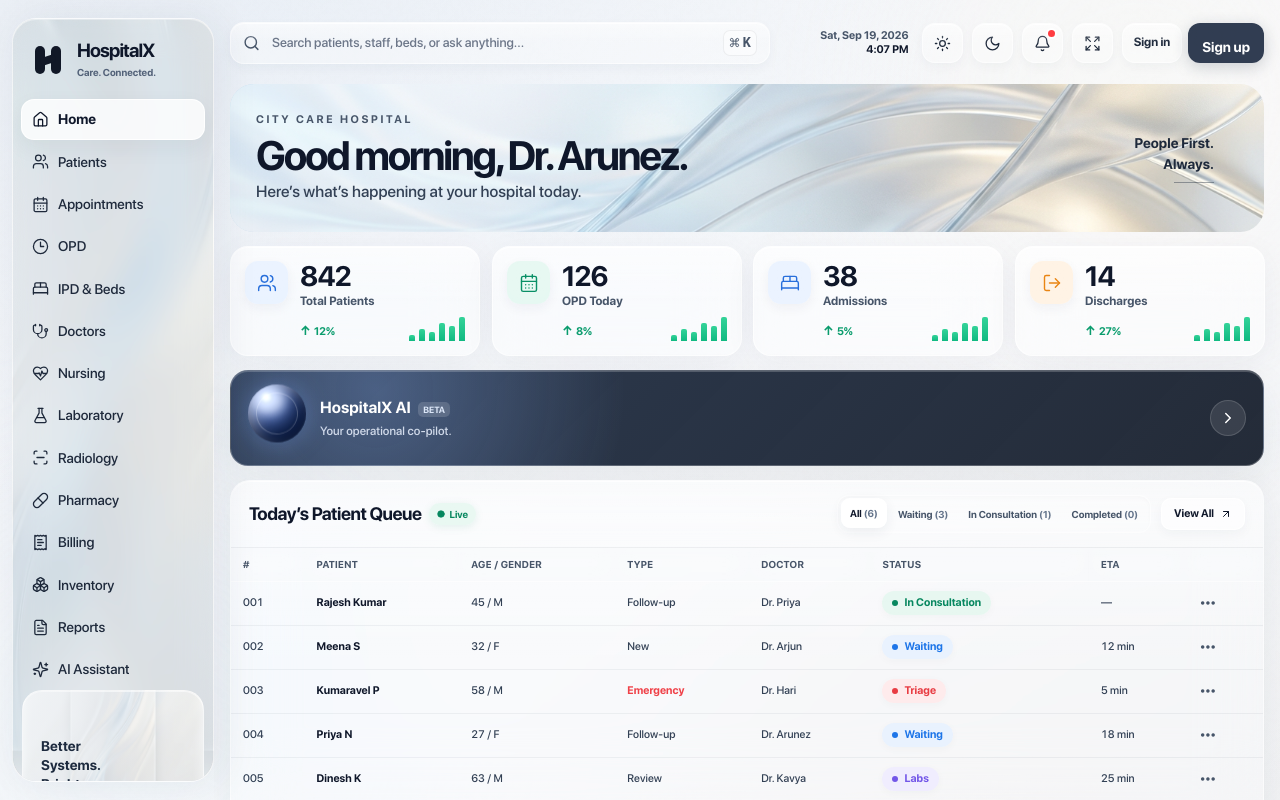
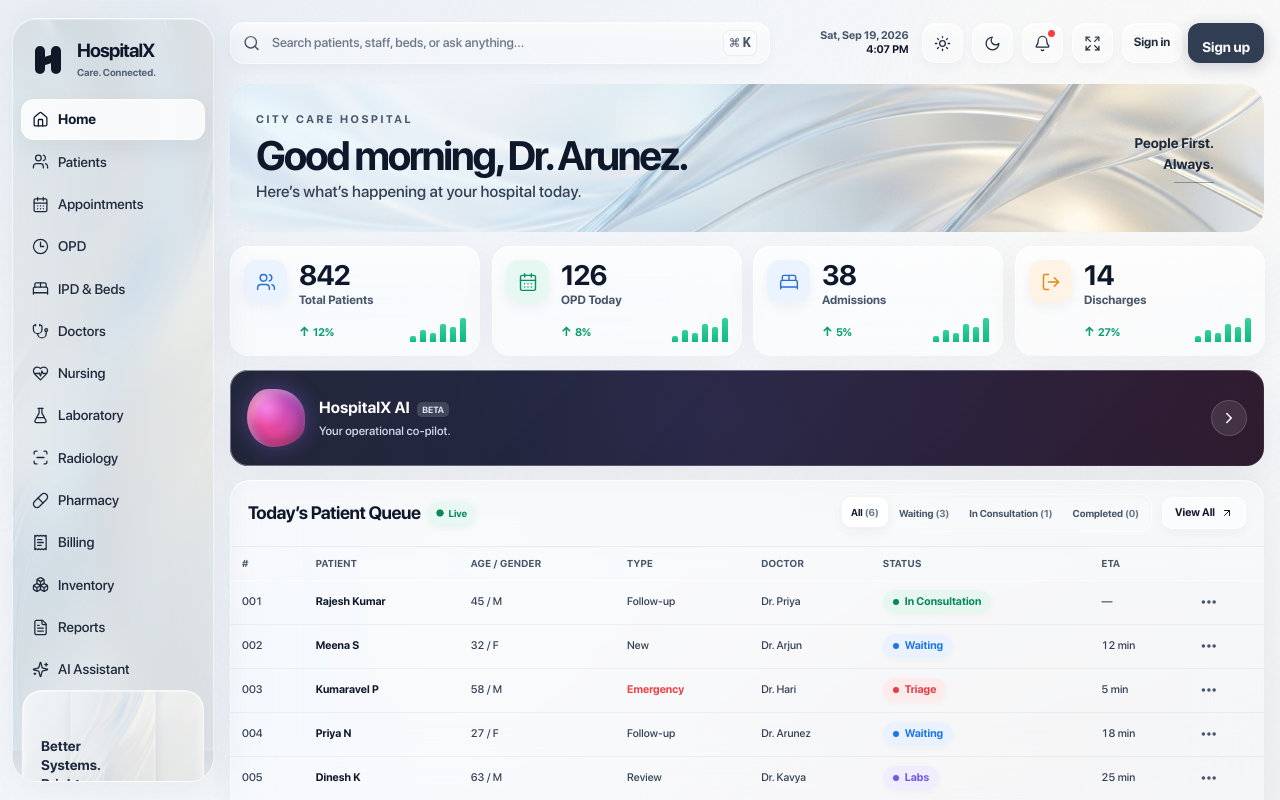
Before and after one commit to Z-A-R-R-O/HospitalX, a Next.js app: page / in a window 1280 px wide. Built offline with nearby package versions, Linux system fonts and the light colour scheme; no server answers; the database is empty.

Commit message:
UI: Add glowing glass edges, animated AI mesh orb, and staggered chart animations

```diff
--- a/app/design-system.css
+++ b/app/design-system.css
@@ -162,8 +162,14 @@ main { height: 100dvh; padding: 22px clamp(18px, 2vw, 32px) 14px; overflow: auto
   min-height: 110px; padding: 14px; display: flex; gap: 12px; overflow: hidden; border-radius: 18px; transition: transform var(--motion-normal) var(--ease-soft), box-shadow var(--motion-normal) ease, background var(--motion-normal) ease; animation: cardIn .68s var(--ease-soft) both; will-change: transform;
   background: rgba(255,255,255,.48);
   backdrop-filter: blur(30px) saturate(160%);
-  border: 1px solid rgba(255,255,255,.65);
+  border: none;
   box-shadow: 0 8px 32px rgba(31,48,71,.05), inset 0 1px 0 rgba(255,255,255,.8);
+}
+.metric-card::after {
+  content: ""; position: absolute; inset: 0; border-radius: inherit; padding: 1px;
+  background: linear-gradient(135deg, rgba(255,255,255,0.95) 0%, rgba(255,255,255,0.2) 40%, rgba(255,255,255,0) 100%);
+  -webkit-mask: linear-gradient(#fff 0 0) content-box, linear-gradient(#fff 0 0);
+  -webkit-mask-composite: xor; mask-composite: exclude; pointer-events: none; z-index: 10;
 }
 .metric-card:nth-child(1) { animation-delay: 120ms; }.metric-card:nth-child(2) { animation-delay: 170ms; }.metric-card:nth-child(3) { animation-delay: 220ms; }.metric-card:nth-child(4) { animation-delay: 270ms; }
 .metric-card:hover, .panel:hover, .analytics-card:hover, .queue:hover, .prompts:hover, .quick:hover, .attention:hover { transform: translate3d(0,-4px,0) scale(1.01); box-shadow: 0 24px 58px rgba(31,48,71,.12), inset 0 1px 0 rgba(255,255,255,.94); }
@@ -184,18 +190,55 @@ main { height: 100dvh; padding: 22px clamp(18px, 2vw, 32px) 14px; overflow: auto
 .mini-bars i { width: 6px; border-radius: 2px 2px 0 0; background: linear-gradient(180deg, #34d399, #10b981); transform-origin: bottom; animation: barRise .72s var(--ease-soft) both; }
 .mini-bars i:nth-child(2) { animation-delay: 45ms; }.mini-bars i:nth-child(3) { animation-delay: 90ms; }.mini-bars i:nth-child(4) { animation-delay: 135ms; }.mini-bars i:nth-child(5) { animation-delay: 180ms; }.mini-bars i:nth-child(6) { animation-delay: 225ms; }
 
-.ai-card { position: relative; min-height: 110px; padding: 15px 17px; display: flex; align-items: center; gap: 14px; overflow: hidden; border: 1px solid rgba(255,255,255,.25); border-radius: 18px; color: white; background: radial-gradient(circle at 14% 20%, rgba(126,161,222,.38), transparent 28%), linear-gradient(135deg, rgba(36,50,72,.96), rgba(17,25,39,.92)); box-shadow: var(--shadow-md), inset 0 1px rgba(255,255,255,.2); animation: cardIn .74s var(--ease-soft) 300ms both; transition: transform var(--motion-normal) var(--ease-soft), box-shadow var(--motion-normal) ease; }
-.ai-card:hover { transform: translate3d(0,-4px,0) scale(1.01); box-shadow: 0 32px 64px rgba(10,20,35,.35), inset 0 1px rgba(255,255,255,.25); }
-.ai-card strong, .ai-card span { display: block; }
-.ai-card strong { font-size: 16px; font-weight: 700; }
+.ai-card {
+  position: relative; min-height: 110px; padding: 15px 17px; display: flex; align-items: center; gap: 14px; overflow: hidden; border-radius: 18px; color: white;
+  background: linear-gradient(135deg, rgba(20,25,40,0.95), rgba(10,12,20,0.98));
+  box-shadow: var(--shadow-md), inset 0 1px rgba(255,255,255,.15);
+  animation: cardIn .74s var(--ease-soft) 300ms both; transition: transform var(--motion-normal) var(--ease-soft), box-shadow var(--motion-normal) ease;
+  border: none;
+}
+.ai-card::before {
+  content: ""; position: absolute; inset: 0; border-radius: inherit; padding: 1px;
+  background: linear-gradient(135deg, rgba(255,255,255,0.4) 0%, rgba(255,255,255,0.05) 100%);
+  -webkit-mask: linear-gradient(#fff 0 0) content-box, linear-gradient(#fff 0 0);
+  -webkit-mask-composite: xor; mask-composite: exclude; pointer-events: none;
+}
+.ai-card::after {
+  content: ""; position: absolute; inset: -50%; z-index: 0; pointer-events: none;
+  background: radial-gradient(circle at 50% 50%, rgba(99,102,241,.15), transparent 60%),
+              radial-gradient(circle at 80% 20%, rgba(236,72,153,.15), transparent 50%);
+  animation: bgDrift 15s linear infinite alternate;
+}
+@keyframes bgDrift { 0% { transform: translate(0, 0) rotate(0deg); } 100% { transform: translate(-5%, 5%) rotate(5deg); } }
+.ai-card:hover { transform: translate3d(0,-4px,0) scale(1.01); box-shadow: 0 32px 64px rgba(10,20,35,.4), inset 0 1px rgba(255,255,255,.25); }
+.ai-card strong, .ai-card span, .ai-card > button, .ai-orb { position: relative; z-index: 2; }
+.ai-card strong { display: block; font-size: 16px; font-weight: 700; }
 .ai-card strong small { margin-left: 4px; padding: 2px 5px; border-radius: 5px; color: #dce7f8; background: rgba(255,255,255,.15); font-size: 9px; font-weight: 600; }
-.ai-card span { margin-top: 4px; color: #d1daea; font-size: 12px; font-weight: 500; }
+.ai-card span { display: block; margin-top: 4px; color: #d1daea; font-size: 12px; font-weight: 500; }
 .ai-card > button { margin-left: auto; width: 36px; height: 36px; flex: none; display: grid; place-items: center; border: 1px solid rgba(255,255,255,.15); border-radius: 50%; color: white; background: rgba(255,255,255,.1); transition: transform var(--motion-normal) var(--ease-soft), background var(--motion-normal) ease; }
 .ai-card > button:hover { transform: scale(1.05); background: rgba(255,255,255,.2); }
 .ai-card > button svg { width: 18px; }
-.ai-orb { position: relative; width: 58px; height: 58px; flex: none; border-radius: 50%; background: radial-gradient(circle at 31% 22%, #edf5ff 0, #92aee8 10%, #506aa8 30%, #162c5d 66%, #0c1730 100%); box-shadow: inset -9px -12px 20px rgba(5,15,41,.7), inset 7px 5px 14px rgba(255,255,255,.5), 0 0 25px rgba(110,150,231,.35); animation: orbFloat 9s ease-in-out infinite; }
-.ai-orb::before { content: ""; position: absolute; inset: 7px 20px 28px 8px; border-radius: 50%; background: rgba(255,255,255,.48); filter: blur(5px); transform: rotate(-25deg); }
-.ai-orb i { position: absolute; inset: 8px; border: 1px solid rgba(255,255,255,.2); border-radius: 50%; transform: rotate(28deg); }
+.ai-orb {
+  width: 58px; height: 58px; flex: none; border-radius: 60% 40% 30% 70% / 60% 30% 70% 40%;
+  background: linear-gradient(45deg, #4f46e5, #ec4899, #8b5cf6, #3b82f6);
+  background-size: 300% 300%;
+  box-shadow: 0 0 20px rgba(139,92,246,0.4), inset 4px 4px 10px rgba(255,255,255,0.4), inset -4px -4px 15px rgba(0,0,0,0.4);
+  animation: orbMorph 8s ease-in-out infinite, orbGradient 6s linear infinite;
+}
+.ai-orb::after {
+  content: ""; position: absolute; inset: 4px; border-radius: inherit;
+  background: radial-gradient(circle at 30% 30%, rgba(255,255,255,0.8), transparent 40%);
+  filter: blur(2px); mix-blend-mode: overlay;
+}
+@keyframes orbMorph {
+  0%, 100% { border-radius: 60% 40% 30% 70% / 60% 30% 70% 40%; }
+  50% { border-radius: 30% 60% 70% 40% / 50% 60% 30% 60%; }
+}
+@keyframes orbGradient {
+  0% { background-position: 0% 50%; }
+  50% { background-position: 100% 50%; }
+  100% { background-position: 0% 50%; }
+}
 
 .dashboard-grid { display: grid; grid-template-columns: minmax(0, 1fr) minmax(300px, 350px); gap: 14px; margin-top: 14px; }
 .primary-column { min-width: 0; }
@@ -207,8 +250,14 @@ main { height: 100dvh; padding: 22px clamp(18px, 2vw, 32px) 14px; overflow: auto
   animation: cardIn .78s var(--ease-soft) both;
   background: rgba(255,255,255,.32);
   backdrop-filter: blur(30px) saturate(160%);
-  border: 1px solid rgba(255,255,255,.55);
+  border: none;
   box-shadow: 0 8px 32px rgba(31,48,71,.06), inset 0 1px 0 rgba(255,255,255,.75);
+}
+.panel::before, .prompts::before, .attention::before, .quick::before, .queue::before, .analytics-card::before {
+  content: ""; position: absolute; inset: 0; border-radius: inherit; padding: 1px;
+  background: linear-gradient(135deg, rgba(255,255,255,0.9) 0%, rgba(255,255,255,0.2) 40%, rgba(255,255,255,0) 100%);
+  -webkit-mask: linear-gradient(#fff 0 0) content-box, linear-gradient(#fff 0 0);
+  -webkit-mask-composite: xor; mask-composite: exclude; pointer-events: none; z-index: 10;
 }
 
 .queue { animation-delay: 220ms; min-height: 256px; }
--- a/app/page.tsx
+++ b/app/page.tsx
@@ -289,7 +289,7 @@ function DepartmentLoad({ appointments }: { appointments?: number }) {
     { label: "Pharmacy", value: 61, color: "#277cf4" },
   ];
   return <article className="panel glass analytics-card department-card"><h2>Department Load</h2>
-    {loads.length ? <div className="load-bars">{loads.map((load) => <div key={load.label}><span>{load.label}</span><i><b style={{ width: `${load.value}%`, background: load.color }} /></i><em>{load.value}%</em></div>)}</div> : <div className="empty-metric"><strong>0 <small>appointments today</small></strong><p>Department load is sourced from live appointments.</p></div>}
+    {loads.length ? <div className="load-bars">{loads.map((load, index) => <div key={load.label}><span>{load.label}</span><i><b style={{ width: `${load.value}%`, background: load.color, animationDelay: `${index * 80 + 350}ms` }} /></i><em>{load.value}%</em></div>)}</div> : <div className="empty-metric"><strong>0 <small>appointments today</small></strong><p>Department load is sourced from live appointments.</p></div>}
     <button type="button">View Departments <ChevronRight /></button>
   </article>;
 }
@@ -300,7 +300,7 @@ function RevenueCard() {
       <strong>₹ 3,42,800 <span className="trend">↑ 18%</span></strong>
     </div>
     <div className="revenue-chart">
-      <span className="revenue-bars" aria-hidden="true">{[4, 7, 5, 9, 6, 11, 8, 12, 16, 10, 7, 13, 9, 15, 12].map((height, index) => <i key={index} style={{ height: `${height * 3}px` }} />)}</span>
+      <span className="revenue-bars" aria-hidden="true">{[4, 7, 5, 9, 6, 11, 8, 12, 16, 10, 7, 13, 9, 15, 12].map((height, index) => <i key={index} style={{ height: `${height * 3}px`, animationDelay: `${index * 40 + 200}ms` }} />)}</span>
       <div className="revenue-labels"><span>6am</span><span>10am</span><span>2pm</span><span>6pm</span><span>10pm</span></div>
     </div>
     <button type="button">View Reports <ChevronRight /></button>
```
